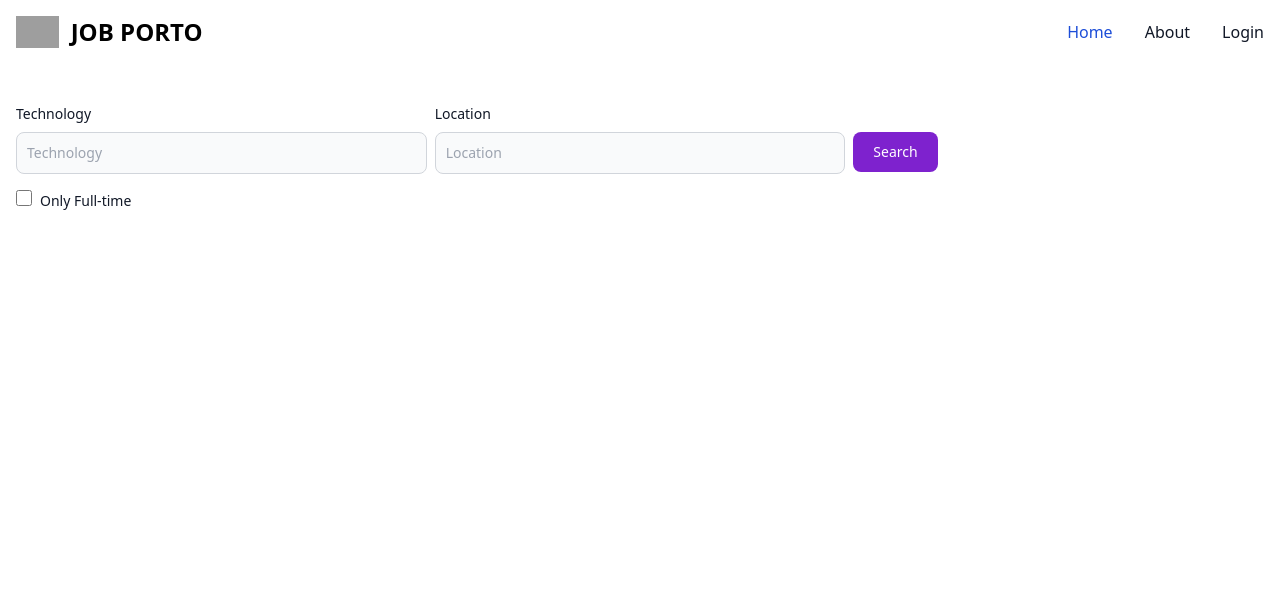
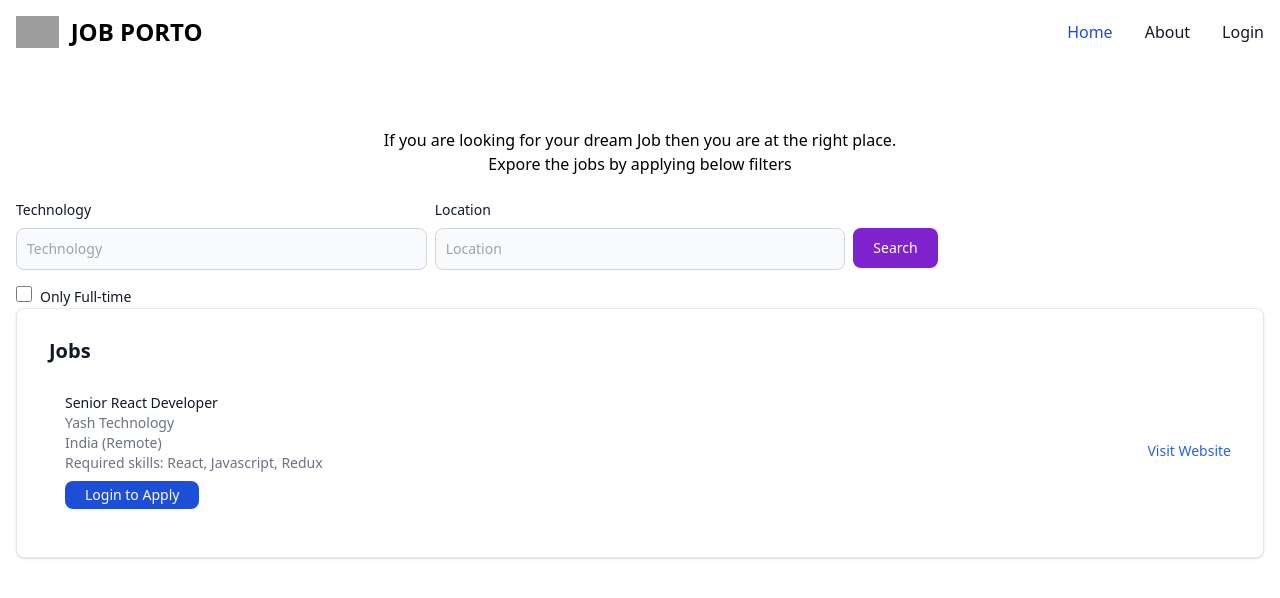
Before and after one commit to bhagyashreeI/Job-Finder, a React (Vite) app: page / in a window 1280 px wide. Shown: the top 598 px of the page. Built offline with nearby package versions, Linux system fonts and the light colour scheme; no server answers; grey boxes are pictures that could not be loaded.

Commit message:
created dummy job card

```diff
--- a/package.json
+++ b/package.json
@@ -11,6 +11,7 @@
   },
   "dependencies": {
     "@reduxjs/toolkit": "^2.2.1",
+    "dotenv": "^16.4.5",
     "firebase": "^10.9.0",
     "react": "^18.2.0",
     "react-dom": "^18.2.0",
--- a/src/components/FiltersBy.jsx
+++ b/src/components/FiltersBy.jsx
@@ -1,6 +1,6 @@
 const FiltersBy = () => {
   return (<>
-      <div className="grid gap-2 grid-flow-row-dense grid-cols-3 grid-rows-3 ...">
+      <div className="grid gap-2 grid-flow-row-dense grid-cols-3  ">
         <div>
           <div>
             <label className="block mb-2 text-sm font-medium text-gray-900 dark:text-white">
--- a/src/components/Header.jsx
+++ b/src/components/Header.jsx
@@ -51,82 +51,39 @@ const Header = () => {
   }, []);
 
 
-  return (
-    <header>
+  return <header>
       <nav className="bg-white border-gray-200 dark:bg-gray-900">
         <div className="max-w-screen-xl flex flex-wrap items-center justify-between mx-auto p-4">
-          <a
-            href="https://flowbite.com/"
-            className="flex items-center space-x-3 rtl:space-x-reverse"
-          >
-            <img
-              src="https://flowbite.com/docs/images/logo.svg"
-              className="h-8"
-              alt="Flowbite Logo"
-            />
+          <div className="flex items-center space-x-3 rtl:space-x-reverse">
+            <img src="https://flowbite.com/docs/images/logo.svg" className="h-8" alt="Flowbite Logo" />
             <span className="self-center text-2xl font-semibold whitespace-nowrap dark:text-white">
               JOB PORTO
             </span>
-          </a>
-          <button
-            data-collapse-toggle="navbar-default"
-            type="button"
-            className="inline-flex items-center p-2 w-10 h-10 justify-center text-sm text-gray-500 rounded-lg md:hidden hover:bg-gray-100 focus:outline-none focus:ring-2 focus:ring-gray-200 dark:text-gray-400 dark:hover:bg-gray-700 dark:focus:ring-gray-600"
-            aria-controls="navbar-default"
-            aria-expanded="false"
-          >
+          </div>
+          <button data-collapse-toggle="navbar-default" type="button" className="inline-flex items-center p-2 w-10 h-10 justify-center text-sm text-gray-500 rounded-lg md:hidden hover:bg-gray-100 focus:outline-none focus:ring-2 focus:ring-gray-200 dark:text-gray-400 dark:hover:bg-gray-700 dark:focus:ring-gray-600" aria-controls="navbar-default" aria-expanded="false">
             <span className="sr-only">Open main menu</span>
-            <svg
-              className="w-5 h-5"
-              aria-hidden="true"
-              xmlns="http://www.w3.org/2000/svg"
-              fill="none"
-              viewBox="0 0 17 14"
-            >
-              <path
-                stroke="currentColor"
-                strokeLinecap="round"
-                strokeLinejoin="round"
-                strokeWidth="2"
-                d="M1 1h15M1 7h15M1 13h15"
-              />
+            <svg className="w-5 h-5" aria-hidden="true" xmlns="http://www.w3.org/2000/svg" fill="none" viewBox="0 0 17 14">
+              <path stroke="currentColor" strokeLinecap="round" strokeLinejoin="round" strokeWidth="2" d="M1 1h15M1 7h15M1 13h15" />
             </svg>
           </button>
           <div className="hidden w-full md:block md:w-auto" id="navbar-default">
             <ul className="font-medium flex flex-col p-4 md:p-0 mt-4 border border-gray-100 rounded-lg bg-gray-50 md:flex-row md:space-x-8 rtl:space-x-reverse md:mt-0 md:border-0 md:bg-white dark:bg-gray-800 md:dark:bg-gray-900 dark:border-gray-700">
               <li>
-                <a
-                  href="#"
-                  className="block py-2 px-3 text-white bg-blue-700 rounded md:bg-transparent md:text-blue-700 md:p-0 dark:text-white md:dark:text-blue-500"
-                  aria-current="page"
-                >
+                <a href="#" className="block py-2 px-3 text-white bg-blue-700 rounded md:bg-transparent md:text-blue-700 md:p-0 dark:text-white md:dark:text-blue-500" aria-current="page">
                   Home
                 </a>
               </li>
               <li>
-                <a
-                  href="#"
-                  className="block py-2 px-3 text-gray-900 rounded hover:bg-gray-100 md:hover:bg-transparent md:border-0 md:hover:text-blue-700 md:p-0 dark:text-white md:dark:hover:text-blue-500 dark:hover:bg-gray-700 dark:hover:text-white md:dark:hover:bg-transparent"
-                >
+                <a href="#" className="block py-2 px-3 text-gray-900 rounded hover:bg-gray-100 md:hover:bg-transparent md:border-0 md:hover:text-blue-700 md:p-0 dark:text-white md:dark:hover:text-blue-500 dark:hover:bg-gray-700 dark:hover:text-white md:dark:hover:bg-transparent">
                   About
                 </a>
               </li>
-              {!isUserLoggedInState
-                ? <li>
-                    <a
-                      href="#"
-                      onClick={() => showLoginBlock()}
-                      className="block py-2 px-3 text-gray-900 rounded hover:bg-gray-100 md:hover:bg-transparent md:border-0 md:hover:text-blue-700 md:p-0 dark:text-white md:dark:hover:text-blue-500 dark:hover:bg-gray-700 dark:hover:text-white md:dark:hover:bg-transparent"
-                    >
+              {!isUserLoggedInState ? <li>
+                    <a href="#" onClick={() => showLoginBlock()} className="block py-2 px-3 text-gray-900 rounded hover:bg-gray-100 md:hover:bg-transparent md:border-0 md:hover:text-blue-700 md:p-0 dark:text-white md:dark:hover:text-blue-500 dark:hover:bg-gray-700 dark:hover:text-white md:dark:hover:bg-transparent">
                       Login
                     </a>
-                  </li>
-                : <li>
-                    <a
-                      href="#"
-                      onClick={setUserLogout}
-                      className="block py-2 px-3 text-gray-900 rounded hover:bg-gray-100 md:hover:bg-transparent md:border-0 md:hover:text-blue-700 md:p-0 dark:text-white md:dark:hover:text-blue-500 dark:hover:bg-gray-700 dark:hover:text-white md:dark:hover:bg-transparent"
-                    >
+                  </li> : <li>
+                    <a href="#" onClick={setUserLogout} className="block py-2 px-3 text-gray-900 rounded hover:bg-gray-100 md:hover:bg-transparent md:border-0 md:hover:text-blue-700 md:p-0 dark:text-white md:dark:hover:text-blue-500 dark:hover:bg-gray-700 dark:hover:text-white md:dark:hover:bg-transparent">
                       Logout
                     </a>
                   </li>}
@@ -135,8 +92,7 @@ const Header = () => {
         </div>
       </nav>
       {loginModalState && <LoginModal />}
-    </header>
-  );
+    </header>;
 };
 
 export default Header;
--- /dev/null
+++ b/src/components/JobCard.jsx
@@ -0,0 +1,50 @@
+import { useDispatch } from "react-redux";
+import {
+  toggleLoginWidget,
+} from "../features/authSlice";
+const JobCard = () => {
+  const dispatch = useDispatch()
+  const showLoginBlock = () => {
+    dispatch(toggleLoginWidget());
+  };
+  return <div className="w-full -md p-4 bg-white border border-gray-200 rounded-lg shadow sm:p-8 dark:bg-gray-800 dark:border-gray-700">
+      <div className="flex items-center justify-between mb-4">
+        <h5 className="text-xl font-bold leading-none text-gray-900 dark:text-white">
+          Jobs
+        </h5>
+      </div>
+      <div className="flow-root">
+        <ul role="list" className="divide-y divide-gray-200 dark:divide-gray-700">
+          <li className="py-3 sm:py-4">
+            <div className="flex items-center">
+              <div className="flex-1 min-w-0 ms-4">
+                <p className="text-sm font-medium text-gray-900 truncate dark:text-white">
+                  Senior React Developer
+                </p>
+                <p className="text-sm text-gray-500 truncate dark:text-gray-400">
+                  Yash Technology
+                </p>
+                <p className="text-sm text-gray-500 truncate dark:text-gray-400">
+                  India (Remote)
+                </p>
+                <p className="text-sm text-gray-500 truncate dark:text-gray-400">
+                  Required skills: React, Javascript, Redux
+                </p>
+
+                <button type="button" onClick={showLoginBlock} className="mt-2 text-white bg-blue-700 hover:bg-blue-800 focus:ring-4 focus:outline-none focus:ring-blue-300 font-medium rounded-lg text-sm px-5 py-1 text-center dark:bg-blue-600 dark:hover:bg-blue-700 dark:focus:ring-blue-800">
+                  Login to Apply
+                </button>
+              </div>
+              <div className="inline-flex items-center text-base font-semibold text-gray-900 dark:text-white">
+                <a href="#" className="text-sm font-medium text-blue-600 hover:underline dark:text-blue-500">
+                  Visit Website
+                </a>
+              </div>
+            </div>
+          </li>
+        </ul>
+      </div>
+    </div>;
+};
+
+export default JobCard;
--- a/src/components/MainBody.jsx
+++ b/src/components/MainBody.jsx
@@ -1,20 +1,29 @@
 import FilterBy from './FiltersBy';
 import Header from './Header'
 import { useSelector } from 'react-redux';
+import JobCard from './JobCard';
+import useFetch from '../utils/useFetch';
 
 const MainBody = () => {
   const user = useSelector(store => store.auth);
 
+
+  const jobInfo = useFetch();
+
     return <div className="container ">
         <Header />
         <div className="px-4 py-10">
-          {user.userInfo && <span className="text-center p-2">
-              <h1>
+          <span className="text-center p-2">
+            {user.userInfo && <h1>
                 Welcome {user.userInfo.displayName}
-              </h1>
-              <p>Expore the jobs by applying below filters</p>
-            </span>}
+              </h1>}
+            <p>
+              If you are looking for your dream Job then you are at the
+              right place.<br/>Expore the jobs by applying below filters
+            </p>
+          </span>
           <FilterBy />
+          <JobCard />
         </div>
       </div>;
 }
--- /dev/null
+++ b/src/utils/constants.js
@@ -0,0 +1,9 @@
+export const proxyUrl = "https://cors-anywhere-84.herokuapp.com/";
+
+export const proxiedAPIUrl =
+  "https://jobs.github.com/positions.json";
+
+export const proxiedOneJobAPIUrls =
+   "https://jobs.github.com/positions";
+
+export const alternativeDataUrl = "/data.json";
--- /dev/null
+++ b/src/utils/useFetch.js
@@ -0,0 +1,12 @@
+import {useEffect,useState} from 'react'
+const useFetch = () => {
+    const [jobData,setJobData] = useState([])
+    useEffect(()=>{
+        fetchData()
+    })
+
+    const fetchData = async() => {
+    }
+}
+
+export default useFetch;
```
Also changed, not shown: 2 other files (tests, documents, lock files or other folders).
